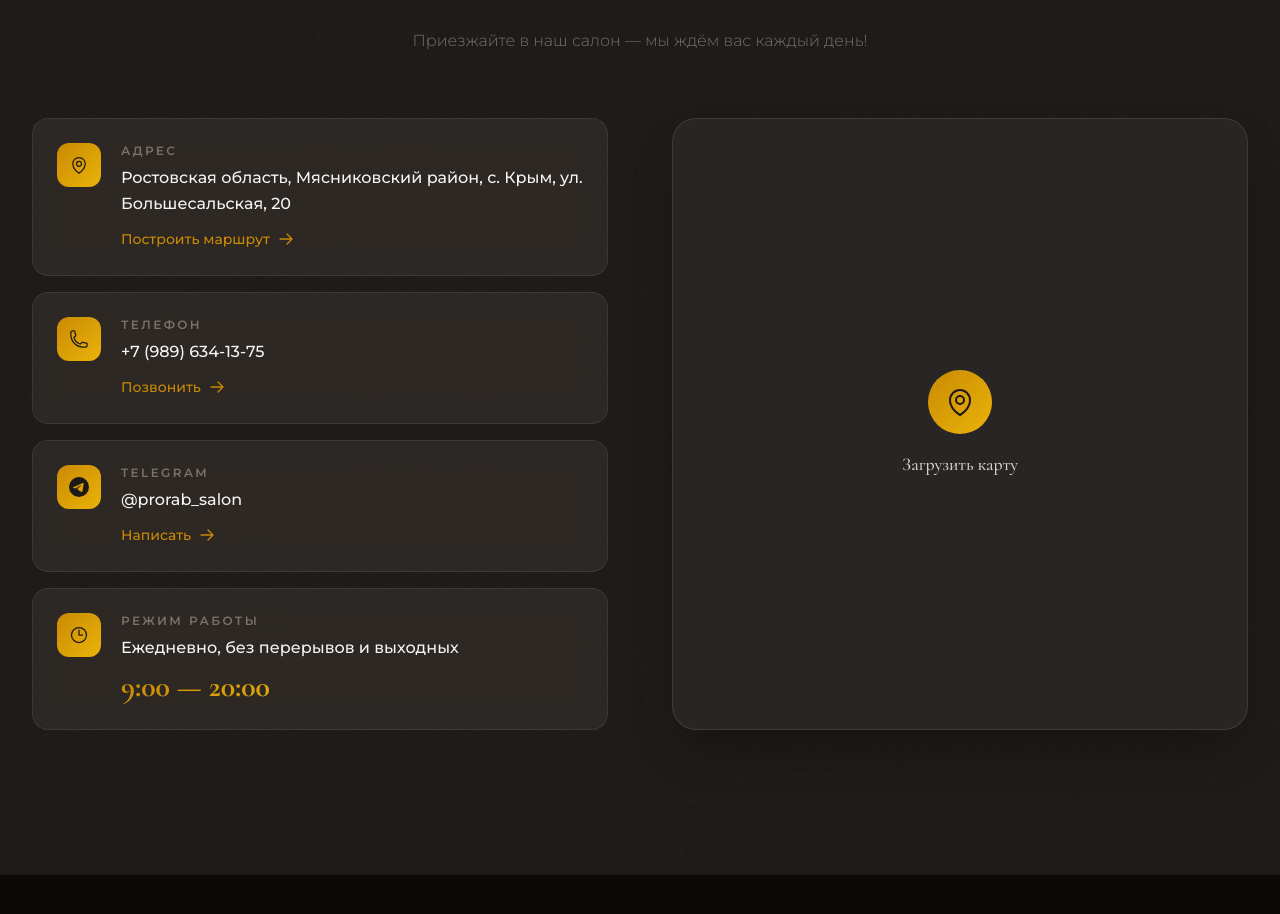
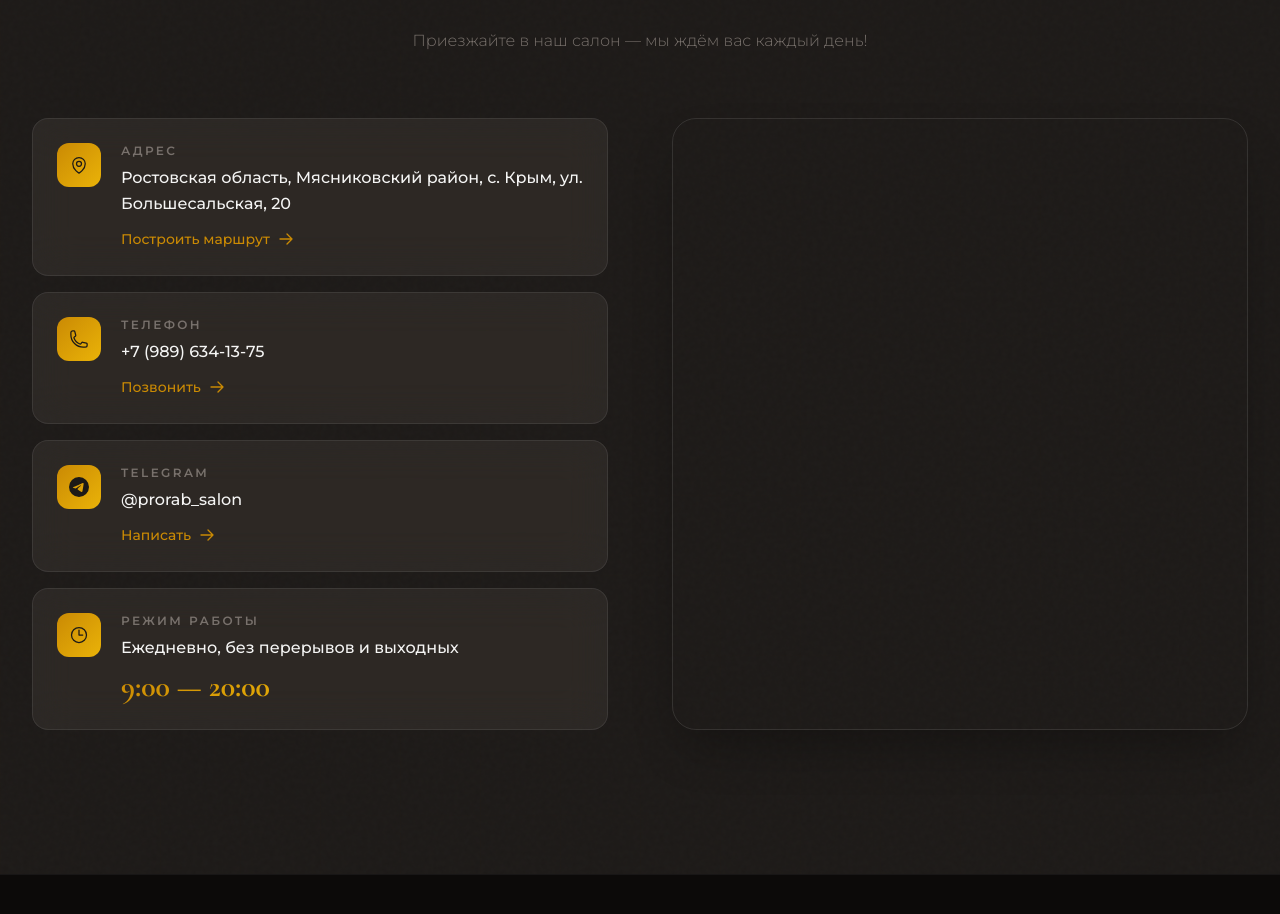
Before and after one commit to egorbagramyan0-bot/prorab-site, a React (Vite) app: page / in a window 1280 px wide. Shown: the part 4418-5332 px from the top of the page. Built offline with nearby package versions, Linux system fonts and the light colour scheme.

Commit message:
restore instant map loading

```diff
--- a/src/components/Contacts.jsx
+++ b/src/components/Contacts.jsx
@@ -1,8 +1,7 @@
-import { useEffect, useRef, useState } from 'react'
+import { useEffect, useRef } from 'react'
 
 export default function Contacts() {
     const sectionRef = useRef(null)
-    const [mapLoaded, setMapLoaded] = useState(false)
 
     useEffect(() => {
         const observer = new IntersectionObserver(
@@ -132,27 +131,16 @@ export default function Contacts() {
                     </div>
 
                     {/* Map */}
-                    <div
-                        className="reveal rounded-2xl sm:rounded-3xl overflow-hidden border border-white/10 h-[300px] sm:h-[420px] lg:h-full min-h-[300px] sm:min-h-[420px] shadow-2xl shadow-black/30 relative bg-stone-800"
-                        onClick={() => setMapLoaded(true)}
-                    >
-                        {!mapLoaded ? (
-                            <div className="absolute inset-0 flex flex-col items-center justify-center cursor-pointer group">
-                                <div className="w-16 h-16 bg-gradient-to-br from-gold to-gold-light rounded-full flex items-center justify-center text-stone-900 mb-4 transform group-hover:scale-110 transition-transform duration-300">
-                                    <svg className="w-8 h-8" fill="none" stroke="currentColor" viewBox="0 0 24 24"><path strokeLinecap="round" strokeLinejoin="round" strokeWidth={1.5} d="M15 10.5a3 3 0 11-6 0 3 3 0 016 0z" /><path strokeLinecap="round" strokeLinejoin="round" strokeWidth={1.5} d="M19.5 10.5c0 7.142-7.5 11.25-7.5 11.25S4.5 17.642 4.5 10.5a7.5 7.5 0 1115 0z" /></svg>
-                                </div>
-                                <span className="font-heading text-lg font-medium text-stone-300 group-hover:text-white transition-colors duration-300">Загрузить карту</span>
-                            </div>
-                        ) : (
+                    <div className="reveal rounded-2xl sm:rounded-3xl overflow-hidden border border-white/10 h-[300px] sm:h-[420px] lg:h-full min-h-[300px] sm:min-h-[420px] shadow-2xl shadow-black/30">
                         <iframe
                             src="https://yandex.ru/map-widget/v1/?z=12&ol=biz&oid=18218279631"
                             width="100%"
                             height="100%"
                             frameBorder="0"
                             allowFullScreen
+                            loading="lazy"
                             title="Расположение салона ПРОРАБ на Яндекс Картах"
                         />
-                        )}
                     </div>
                 </div>
             </div>
```
Lines whose indentation alone changed are shown as unchanged.
